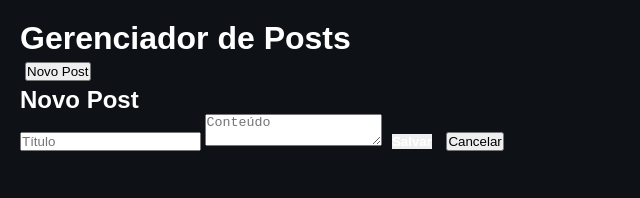
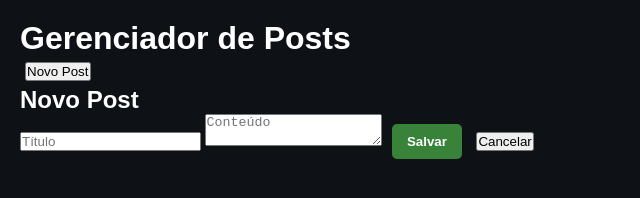
Before and after one commit to davi-2025/desafio-obadrop, a plain HTML site: page arquivos/index.html in a window 1280 px wide. Both pictures are taken after a click on the button "Novo Post". Shown: the whole page, without its empty margins (0-640 px from the left). Drawn offline with Linux system fonts and the light colour scheme; no server answers.

Commit message:
Adicionei mais estilo ao botão Save

```diff
--- a/arquivos/css/style.css
+++ b/arquivos/css/style.css
@@ -11,10 +11,12 @@ body {
 }
 
 #Save {
-    background-color: 57, 130, 57;
+    background-color: rgb(57, 130, 57);
     border: none;
     color: white;
     font-weight: bold;
+    padding: 10px 15px;
+    border-radius: 5px;
 
 }
 
```
